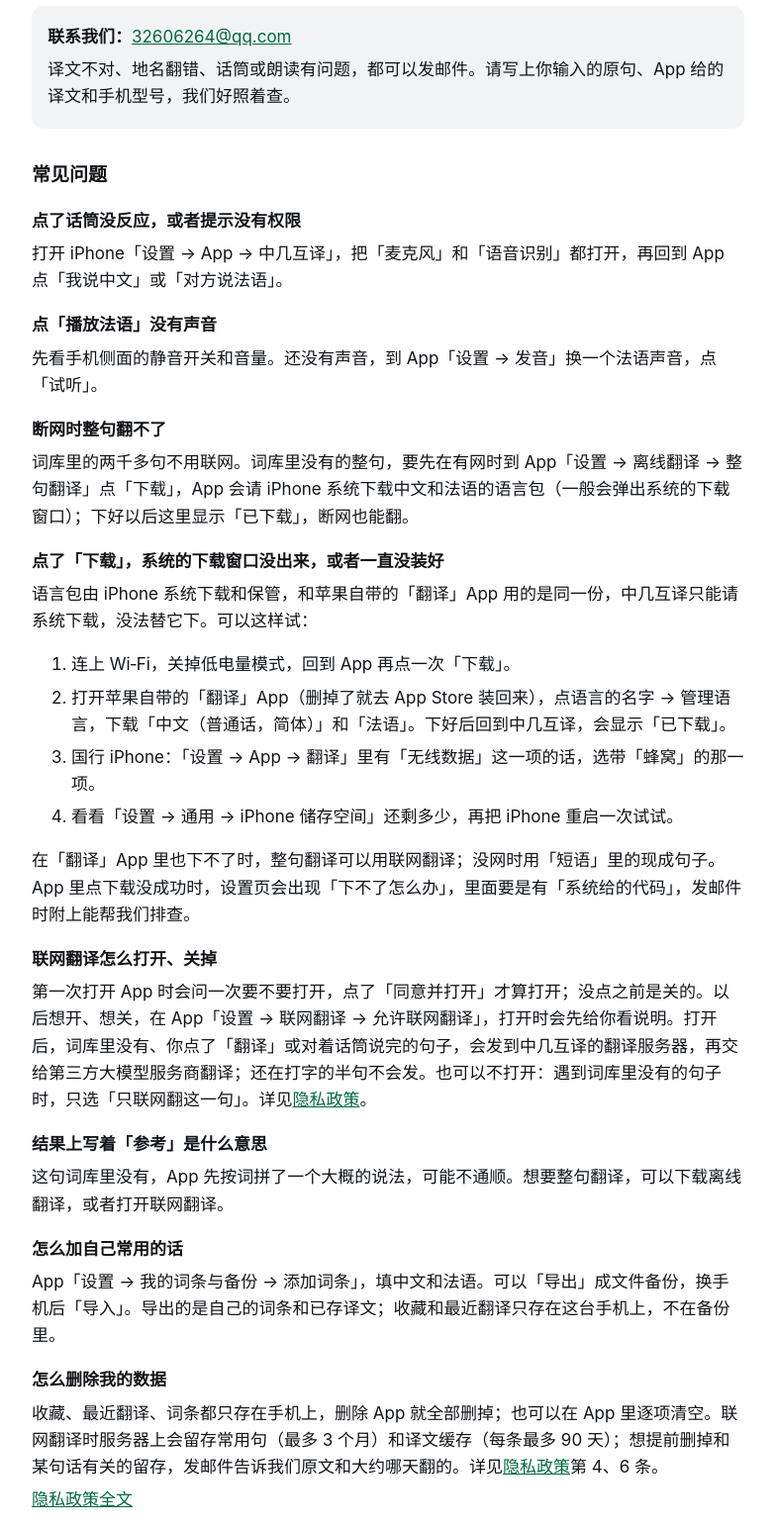
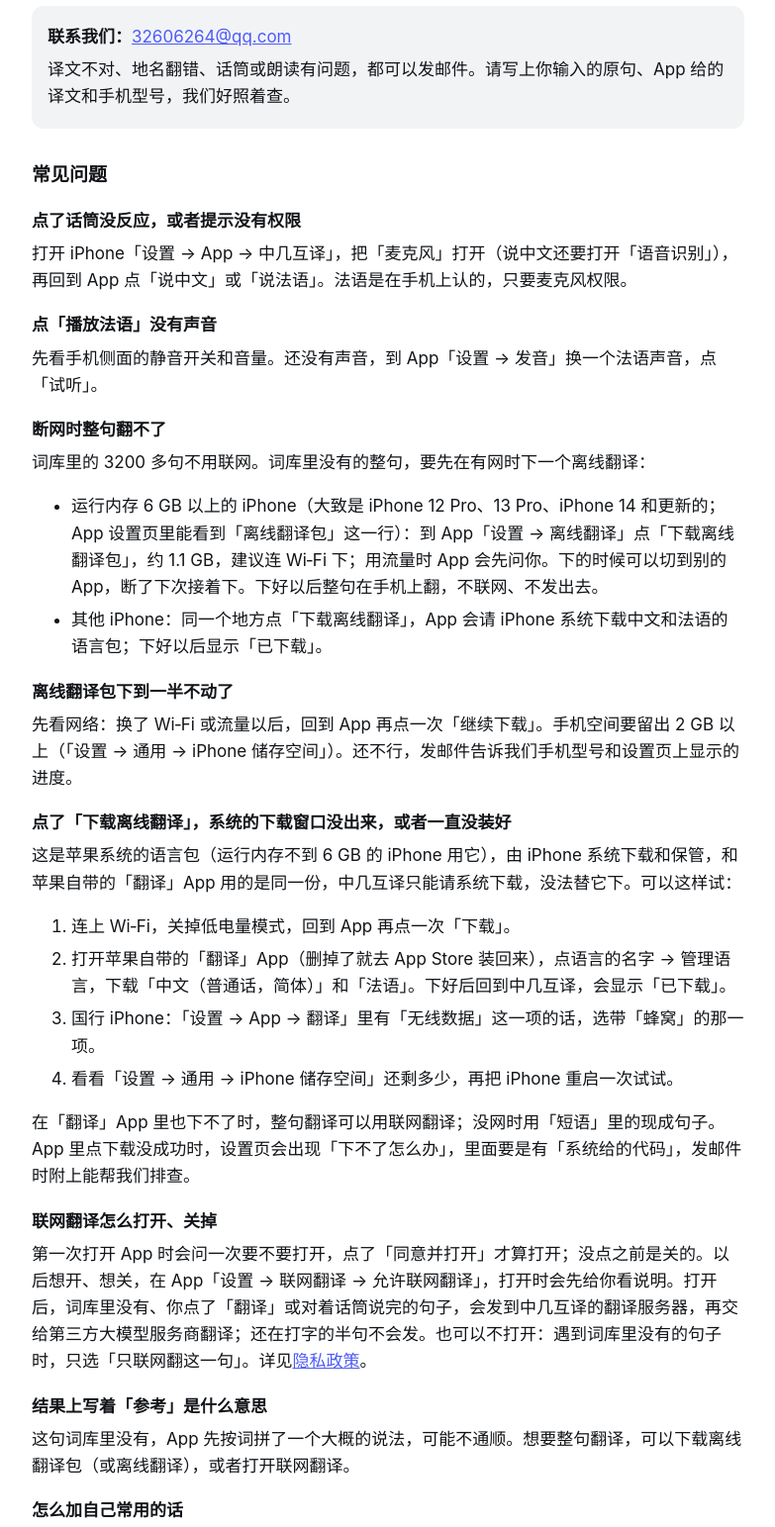
Before and after one commit to coleyeung001-arch/zhongjihuyi, a plain HTML site: page support.html in a window 1280 px wide. Shown: the part 190-1733 px from the top of the page at 99% size, without its empty margins (248-1031 px from the left). Drawn offline with Linux system fonts and the light colour scheme.

Commit message:
更新网页 2026-11-25

```diff
--- a/support.html
+++ b/support.html
@@ -14,12 +14,12 @@
   h2 { font-size: 19px; margin: 32px 0 8px; }
   h3 { font-size: 17px; margin: 18px 0 4px; }
   p, li { margin: 6px 0; }
-  a { color: #00693e; }
+  a { color: #4d5bf7; }
   .meta { color: #4a4f57; font-size: 14px; margin: 0; }
   .langs { font-size: 14px; margin: 0 0 16px; }
   .box { background: #f2f3f5; border-radius: 12px; padding: 12px 16px; margin: 12px 0; }
   hr { border: 0; border-top: 1px solid #e3e5e9; margin: 40px 0; }
-  @media (prefers-color-scheme: dark) { body { background: #000; color: #f8fafc; } .box { background: #1c1c1e; } hr { border-color: #2f2f33; } .meta { color: #d1d5db; } a { color: #4ad395; } }
+  @media (prefers-color-scheme: dark) { body { background: #000; color: #f8fafc; } .box { background: #1c1c1e; } hr { border-color: #2f2f33; } .meta { color: #d1d5db; } a { color: #8e98ff; } }
 </style>
 </head>
 <body>
@@ -42,16 +42,23 @@
 <h2>常见问题</h2>
 
 <h3>点了话筒没反应，或者提示没有权限</h3>
-<p>打开 iPhone「设置 → App → 中几互译」，把「麦克风」和「语音识别」都打开，再回到 App 点「我说中文」或「对方说法语」。</p>
+<p>打开 iPhone「设置 → App → 中几互译」，把「麦克风」打开（说中文还要打开「语音识别」），再回到 App 点「说中文」或「说法语」。法语是在手机上认的，只要麦克风权限。</p>
 
 <h3>点「播放法语」没有声音</h3>
 <p>先看手机侧面的静音开关和音量。还没有声音，到 App「设置 → 发音」换一个法语声音，点「试听」。</p>
 
 <h3>断网时整句翻不了</h3>
-<p>词库里的两千多句不用联网。词库里没有的整句，要先在有网时到 App「设置 → 离线翻译 → 整句翻译」点「下载」，App 会请 iPhone 系统下载中文和法语的语言包（一般会弹出系统的下载窗口）；下好以后这里显示「已下载」，断网也能翻。</p>
+<p>词库里的 3200 多句不用联网。词库里没有的整句，要先在有网时下一个离线翻译：</p>
+<ul>
+<li>运行内存 6 GB 以上的 iPhone（大致是 iPhone 12 Pro、13 Pro、iPhone 14 和更新的；App 设置页里能看到「离线翻译包」这一行）：到 App「设置 → 离线翻译」点「下载离线翻译包」，约 1.1 GB，建议连 Wi‑Fi 下；用流量时 App 会先问你。下的时候可以切到别的 App，断了下次接着下。下好以后整句在手机上翻，不联网、不发出去。</li>
+<li>其他 iPhone：同一个地方点「下载离线翻译」，App 会请 iPhone 系统下载中文和法语的语言包；下好以后显示「已下载」。</li>
+</ul>
 
-<h3>点了「下载」，系统的下载窗口没出来，或者一直没装好</h3>
-<p>语言包由 iPhone 系统下载和保管，和苹果自带的「翻译」App 用的是同一份，中几互译只能请系统下载，没法替它下。可以这样试：</p>
+<h3>离线翻译包下到一半不动了</h3>
+<p>先看网络：换了 Wi‑Fi 或流量以后，回到 App 再点一次「继续下载」。手机空间要留出 2 GB 以上（「设置 → 通用 → iPhone 储存空间」）。还不行，发邮件告诉我们手机型号和设置页上显示的进度。</p>
+
+<h3>点了「下载离线翻译」，系统的下载窗口没出来，或者一直没装好</h3>
+<p>这是苹果系统的语言包（运行内存不到 6 GB 的 iPhone 用它），由 iPhone 系统下载和保管，和苹果自带的「翻译」App 用的是同一份，中几互译只能请系统下载，没法替它下。可以这样试：</p>
 <ol>
 <li>连上 Wi‑Fi，关掉低电量模式，回到 App 再点一次「下载」。</li>
 <li>打开苹果自带的「翻译」App（删掉了就去 App Store 装回来），点语言的名字 → 管理语言，下载「中文（普通话，简体）」和「法语」。下好后回到中几互译，会显示「已下载」。</li>
@@ -64,7 +71,7 @@
 <p>第一次打开 App 时会问一次要不要打开，点了「同意并打开」才算打开；没点之前是关的。以后想开、想关，在 App「设置 → 联网翻译 → 允许联网翻译」，打开时会先给你看说明。打开后，词库里没有、你点了「翻译」或对着话筒说完的句子，会发到中几互译的翻译服务器，再交给第三方大模型服务商翻译；还在打字的半句不会发。也可以不打开：遇到词库里没有的句子时，只选「只联网翻这一句」。详见<a href="privacy.html">隐私政策</a>。</p>
 
 <h3>结果上写着「参考」是什么意思</h3>
-<p>这句词库里没有，App 先按词拼了一个大概的说法，可能不通顺。想要整句翻译，可以下载离线翻译，或者打开联网翻译。</p>
+<p>这句词库里没有，App 先按词拼了一个大概的说法，可能不通顺。想要整句翻译，可以下载离线翻译包（或离线翻译），或者打开联网翻译。</p>
 
 <h3>怎么加自己常用的话</h3>
 <p>App「设置 → 我的词条与备份 → 添加词条」，填中文和法语。可以「导出」成文件备份，换手机后「导入」。导出的是自己的词条和已存译文；收藏和最近翻译只存在这台手机上，不在备份里。</p>
@@ -87,13 +94,17 @@
 <h2>Frequently asked questions</h2>
 
 <h3>The microphone button does nothing, or says permission is missing</h3>
-<p>Open iPhone Settings → Apps → 中几互译 and turn on Microphone and Speech Recognition, then go back to the app and tap “我说中文” (I speak Chinese) or “对方说法语” (They speak French).</p>
+<p>Open iPhone Settings → Apps → 中几互译 and turn on Microphone (and Speech Recognition for Chinese), then go back to the app and tap “说中文” (Speak Chinese) or “说法语” (Speak French). French speech is recognized on the phone and needs only the microphone.</p>
 
 <h3>No sound when I tap “播放法语” (Play French)</h3>
 <p>Check the silent switch and the volume. If there is still no sound, pick another French voice in the app under “设置 → 发音” (Settings → Voice) and tap “试听” (Test).</p>
 
 <h3>Full sentences cannot be translated offline</h3>
-<p>The 2,400+ phrasebook sentences need no connection. For sentences outside the phrasebook, go online once, open “设置 → 离线翻译 → 整句翻译” (Settings → Offline translation) in the app, tap “下载” (Download) and download Chinese and French in the system sheet. After that, translation works without a connection.</p>
+<p>The 3,200+ phrasebook sentences need no connection. For sentences outside the phrasebook, download offline translation once while online:</p>
+<ul>
+<li>iPhones with 6 GB of memory or more (roughly iPhone 12 Pro, 13 Pro, iPhone 14 and later; you will see “离线翻译包” in Settings): in the app, open “设置 → 离线翻译” (Settings → Offline translation) and tap “下载离线翻译包” (Download offline translation pack). It is about 1.1 GB; Wi‑Fi is recommended, and the app asks before using cellular data. Sentences are then translated on the phone and nothing is sent.</li>
+<li>Other iPhones: tap “下载离线翻译” in the same place and the app asks iOS to download the Chinese and French languages.</li>
+</ul>
 
 <h3>How do I turn online translation on or off?</h3>
 <p>In the app: “设置 → 联网翻译 → 允许联网翻译” (Settings → Online translation → Allow). It is off until you agree: the first time you open the app it asks once, and whenever you switch it on in Settings a notice is shown first; it is enabled only after you tap “同意并打开” (Agree and turn on). When it is on, sentences that are not in the phrasebook and that you have confirmed (the “翻译” button, or a finished spoken sentence) are sent to the 中几互译 translation server and then to a third-party large language model provider for translation; unfinished text is not sent. You can also leave it off and choose “只联网翻这一句” (this sentence only) when a sentence is not in the phrasebook. See the <a href="privacy.html#en">privacy policy</a>.</p>
@@ -111,7 +122,7 @@
 <p>Écrivez-nous pour signaler une traduction incorrecte, un nom de lieu mal traduit ou un problème de micro ou de lecture à voix haute. Indiquez la phrase saisie, la traduction affichée et le modèle de votre téléphone.</p>
 </div>
 
-<p>Autorisations du micro : Réglages de l'iPhone → Apps → 中几互译 → activez « Microphone » et « Reconnaissance vocale ». La traduction en ligne est facultative et reste désactivée tant que vous ne l'avez pas acceptée ; l'App vous pose la question une fois à la première ouverture, une information s'affiche avant de l'activer, et seules les phrases que vous avez validées sont envoyées. Pour faire supprimer ce qui se rapporte à une phrase sur le serveur, écrivez-nous en indiquant le texte de la phrase et la date approximative. Voir la <a href="privacy.html#fr">politique de confidentialité</a>.</p>
+<p>Autorisations du micro : Réglages de l'iPhone → Apps → 中几互译 → activez « Microphone » (et « Reconnaissance vocale » pour le chinois). La traduction en ligne est facultative et reste désactivée tant que vous ne l'avez pas acceptée ; l'App vous pose la question une fois à la première ouverture, une information s'affiche avant de l'activer, et seules les phrases que vous avez validées sont envoyées. Pour faire supprimer ce qui se rapporte à une phrase sur le serveur, écrivez-nous en indiquant le texte de la phrase et la date approximative. Voir la <a href="privacy.html#fr">politique de confidentialité</a>.</p>
 
 </body>
 </html>
```
